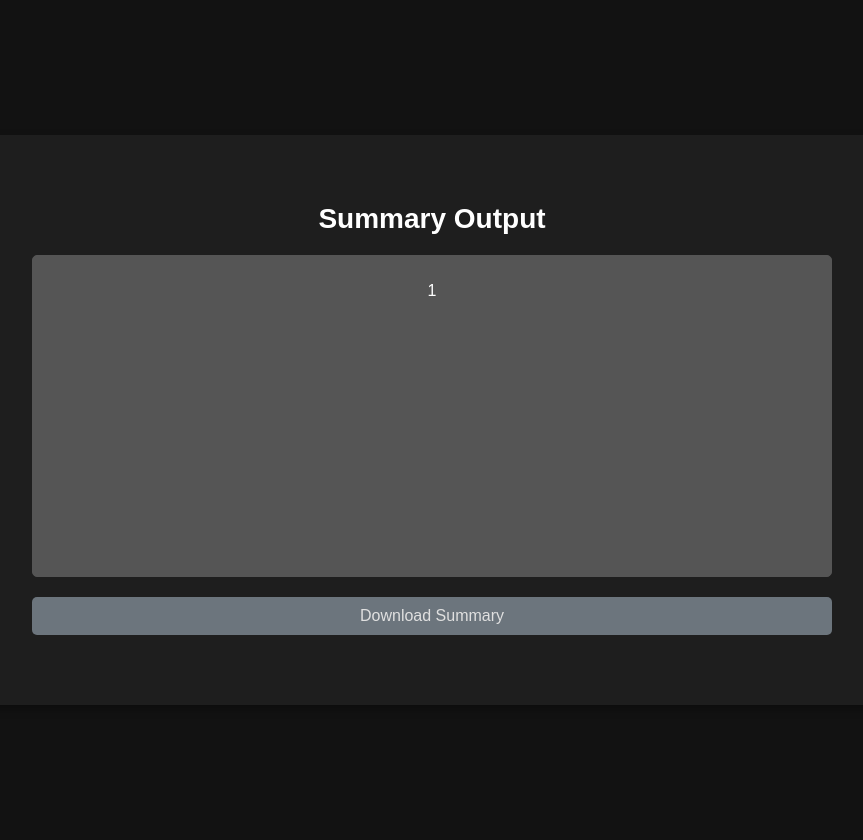
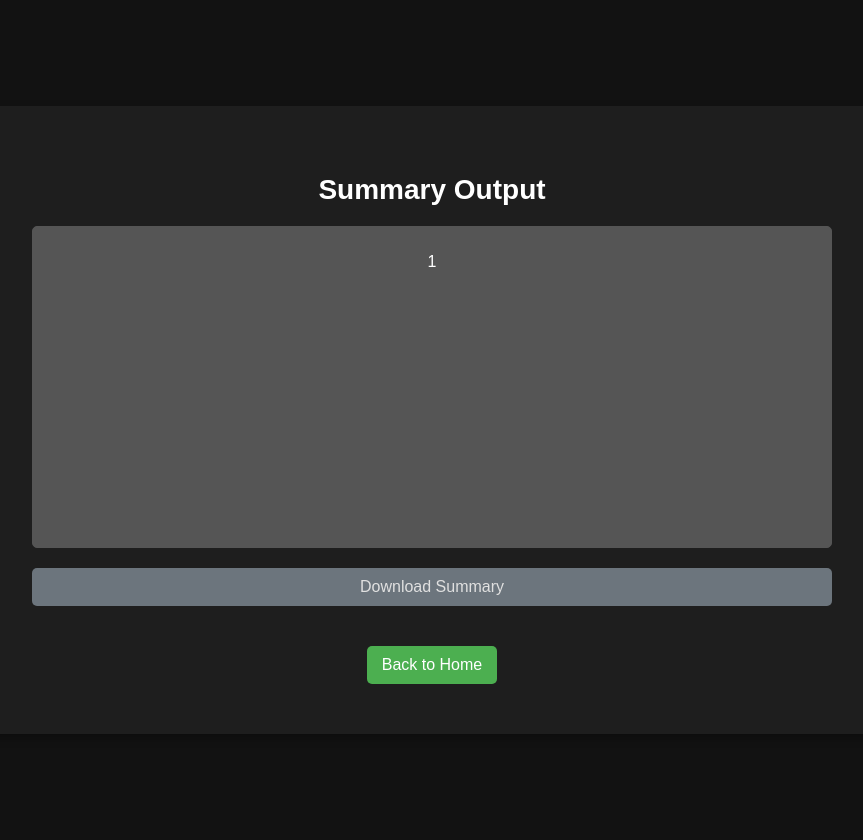
Before and after one commit to Vampaxx/Document_Summarizer, a Flask app: page /summary in a window 1280 px wide. Shown: the whole page, without its empty margins (208-1071 px from the left). Run offline with Flask 3, Linux system fonts and the light colour scheme; the visitor is signed in with stand-in values (Sample User, id 1); parts of the project's set-up code (start-up, migrations or seed data) failed here and were passed over.

Commit message:
back home button added

```diff
--- /dev/null
+++ b/static/css/back_home.css
@@ -0,0 +1,18 @@
+.back-home {
+    display     : inline-block;
+    margin-top  : 20px;
+}
+
+.back-home {
+    padding         : 10px 15px;
+    background-color: #4CAF50; /* Green */
+    color           : white;
+    border          : none;
+    border-radius   : 5px;
+    cursor          : pointer;
+    text-decoration : None;
+}
+
+.back-home:hover {
+    background-color: #408325; /* Darker green */
+}
--- a/templates/download.html
+++ b/templates/download.html
@@ -4,8 +4,9 @@
   <meta charset="UTF-8">
   <meta name="viewport" content="width=device-width, initial-scale=1.0">
   <title>Summary Output</title>
-  <!-- Link to CSS for hover effect -->
+
   <link rel="stylesheet" href="{{ url_for('static', filename='css/download.css') }}">
+  <link rel="stylesheet" href="{{ url_for('static', filename='css/back_home.css') }}">
 </head>
 <body>
   <div class="container">
@@ -14,8 +15,9 @@
       <p>{{ summary }}</p>
     </div>
 
-    <!-- Use a single anchor tag with proper class for the download -->
+
     <a href="/download-summary" class="download-button">Download Summary</a>
+    <a href="/"                 class="back-home">Back to Home</a>
   </div>
 </body>
 </html>
```
